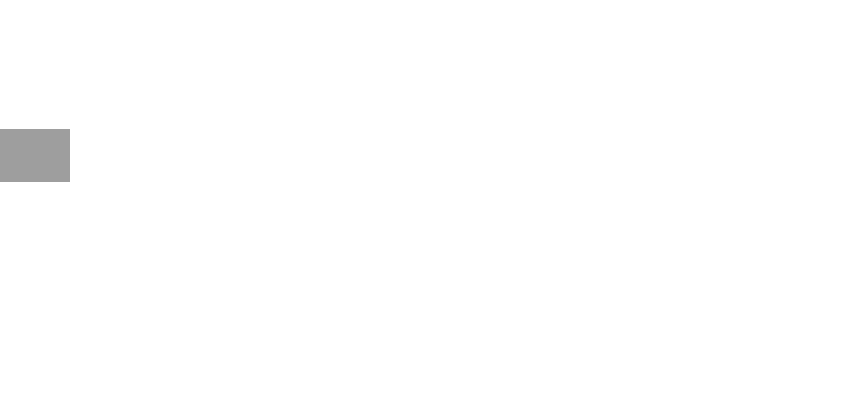
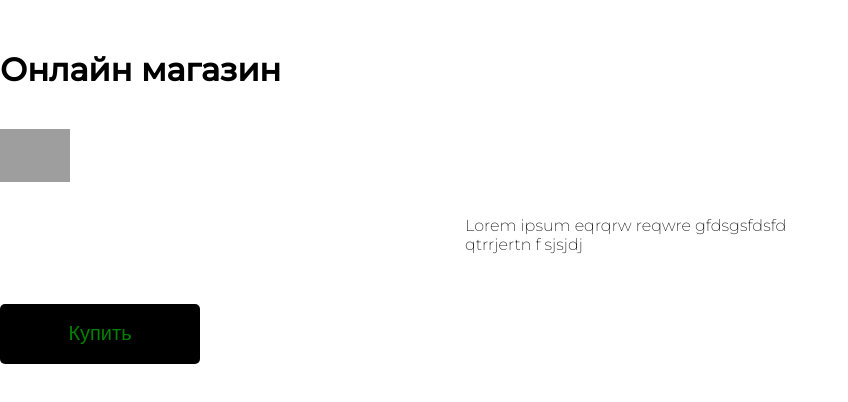
Before and after one commit to Renat492/Web-pg-for-tg-bot, a plain HTML site: page index.html in a window 1280 px wide. Shown: the whole page, without its empty margins (0-848 px from the left). Drawn offline with Linux system fonts and the light colour scheme; grey boxes are pictures that could not be loaded.

Commit message:
index.html

```diff
--- a/index.html
+++ b/index.html
@@ -18,7 +18,7 @@
         body{
             font-family: 'Montserrat', sans-serif;
             font-weight: 200;
-            color: white;
+            color: black;
             background: white;
         }
 
@@ -51,8 +51,8 @@
             font-weight: 500;
             cursor: pointer;
             transition: all 500ms ease;
-            color: white;
-            background: white;
+            color: green;
+            background: black;
         }
 
         button:hover{
```
